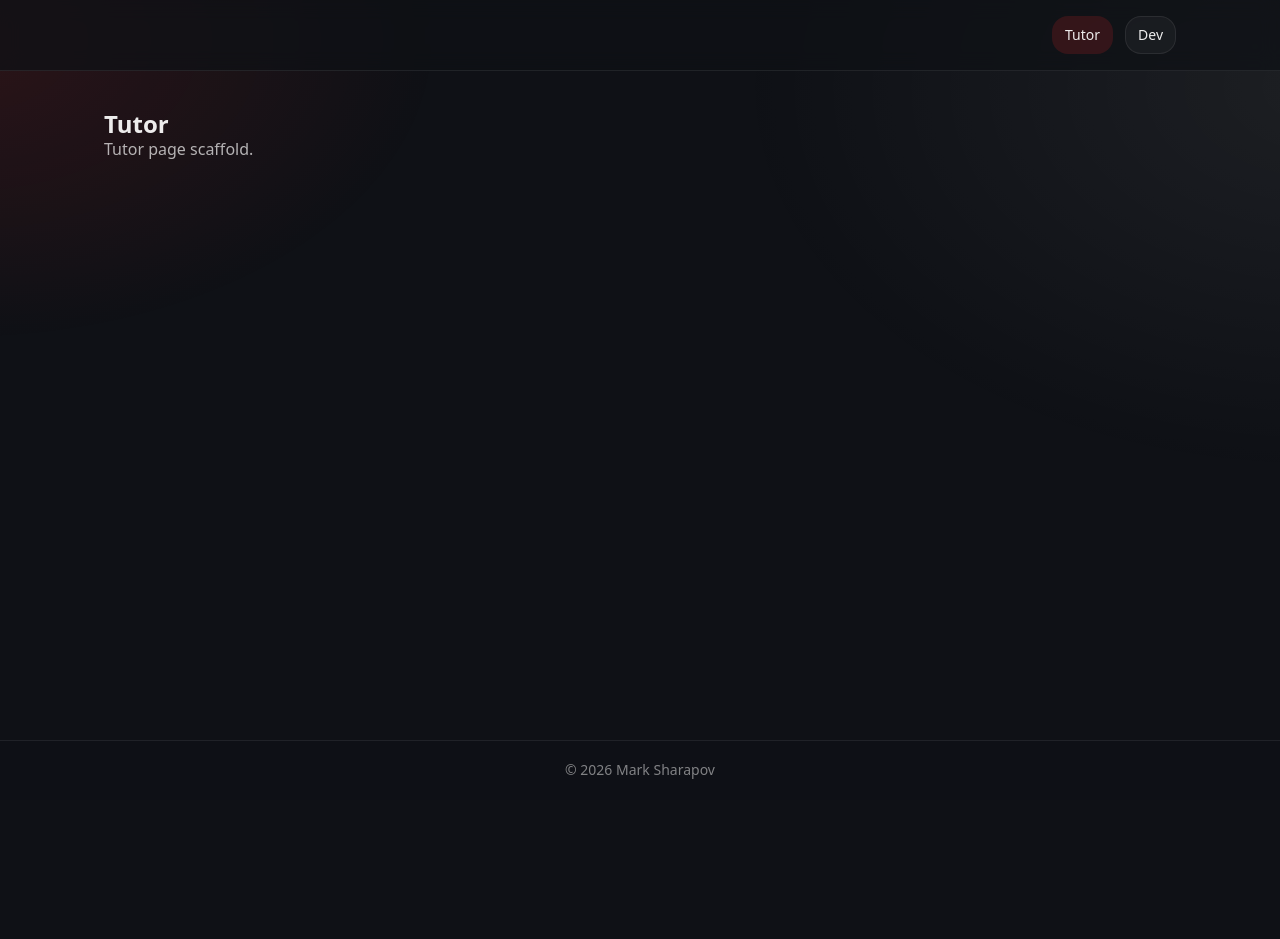
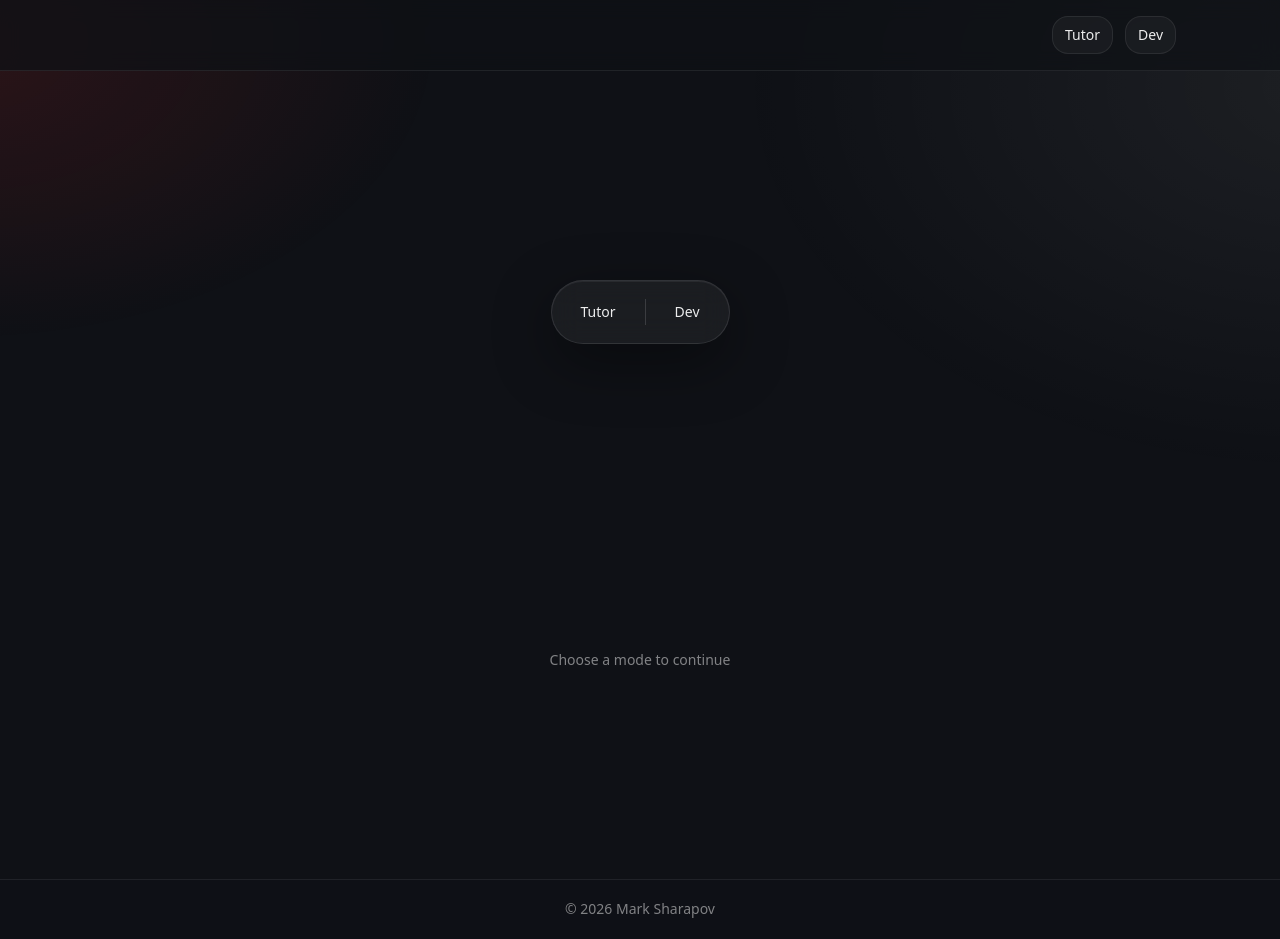
Before and after one commit to MaRkS1234567/MySite-web, a React (Vite) app: page / in a window 1280 px wide. Before the commit this address led to /tutor. Before the commit the page ends 800 px from the top, so only its background shows below. Built offline with nearby package versions, Linux system fonts and the light colour scheme.

Commit message:
feat: add landing route and mode switch screen

```diff
--- a/src/app/router.tsx
+++ b/src/app/router.tsx
@@ -1,9 +1,8 @@
-
-
-import { createBrowserRouter, Navigate } from 'react-router-dom'
+import { createBrowserRouter } from 'react-router-dom'
 
 import { RootLayout } from '../layouts/RootLayout'
 import { DevPage } from '../pages/DevPage'
+import { LandingPage } from '../pages/LandingPage/LandingPage'
 import { NotFoundPage } from '../pages/NotFoundPage'
 import { TutorPage } from '../pages/TutorPage'
 
@@ -13,7 +12,7 @@ export const router = createBrowserRouter([
     element: <RootLayout />,
     children: [
       // Default route
-      { index: true, element: <Navigate to="/tutor" replace /> },
+      { index: true, element: <LandingPage /> },
 
       // Main pages
       { path: 'tutor', element: <TutorPage /> },
--- /dev/null
+++ b/src/pages/LandingPage/LandingPage.module.scss
@@ -0,0 +1,95 @@
+
+
+@use '../../shared/styles/variables' as *;
+@use '../../shared/styles/mixins' as m;
+
+.page {
+  padding: $space-10 0;
+}
+
+.center {
+  min-height: calc(100vh - 120px);
+  display: grid;
+  place-items: center;
+  text-align: center;
+}
+
+.glass {
+  display: inline-flex;
+  align-items: center;
+  gap: 10px;
+
+  padding: 10px;
+  border-radius: 999px;
+
+  background: rgba(255, 255, 255, 0.05);
+  border: 1px solid rgba(255, 255, 255, 0.10);
+  backdrop-filter: blur(14px);
+
+  box-shadow:
+    0 18px 60px rgba(0, 0, 0, 0.40),
+    0 1px 0 rgba(255, 255, 255, 0.06) inset;
+
+  transition:
+    transform $dur-3 $ease-out,
+    background $dur-3 $ease-out,
+    border-color $dur-3 $ease-out,
+    box-shadow $dur-3 $ease-out;
+}
+
+.glass:hover {
+  background: rgba(255, 255, 255, 0.07);
+  border-color: rgba(255, 255, 255, 0.14);
+  box-shadow:
+    0 22px 70px rgba(0, 0, 0, 0.48),
+    0 1px 0 rgba(255, 255, 255, 0.08) inset;
+}
+
+.link {
+  display: inline-flex;
+  border-radius: 999px;
+}
+
+/* Make the buttons feel like segmented control */
+.link button {
+  height: 42px;
+  padding: 0 18px;
+  border-radius: 999px;
+  background: transparent;
+  border-color: transparent;
+}
+
+.link:hover button {
+  background: rgba(255, 255, 255, 0.06);
+}
+
+.divider {
+  width: 1px;
+  height: 26px;
+  background: rgba(255, 255, 255, 0.14);
+}
+
+.hint {
+  margin-top: $space-4;
+  font-size: $fs-14;
+  line-height: $lh-normal;
+  color: $text-faint;
+}
+
+@media (prefers-reduced-motion: no-preference) {
+  .glass {
+    animation: float 6s $ease-out infinite;
+  }
+}
+
+@keyframes float {
+  0% {
+    transform: translateY(0);
+  }
+  50% {
+    transform: translateY(-6px);
+  }
+  100% {
+    transform: translateY(0);
+  }
+}
--- /dev/null
+++ b/src/pages/LandingPage/LandingPage.tsx
@@ -0,0 +1,31 @@
+import { NavLink } from 'react-router-dom'
+
+import { Button } from '../../shared/ui/Button'
+import { Container } from '../../shared/ui/Container'
+
+import styles from './LandingPage.module.scss'
+
+export function LandingPage() {
+  return (
+    <section className={styles.page}>
+      <Container>
+        <div className={styles.center}>
+          <div className={styles.glass}>
+            <NavLink to="/tutor" className={styles.link}>
+              <Button variant="ghost" type="button">
+                Tutor
+              </Button>
+            </NavLink>
+            <div className={styles.divider} />
+            <NavLink to="/dev" className={styles.link}>
+              <Button variant="ghost" type="button">
+                Dev
+              </Button>
+            </NavLink>
+          </div>
+          <p className={styles.hint}>Choose a mode to continue</p>
+        </div>
+      </Container>
+    </section>
+  )
+}
--- /dev/null
+++ b/src/pages/LandingPage/index.ts
@@ -0,0 +1 @@
+export { LandingPage } from './LandingPage'
```
